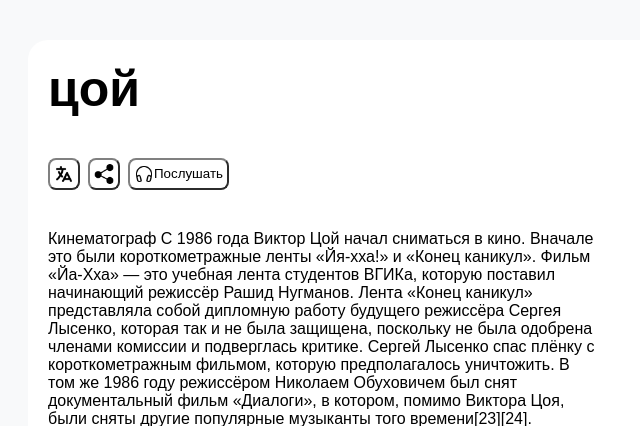
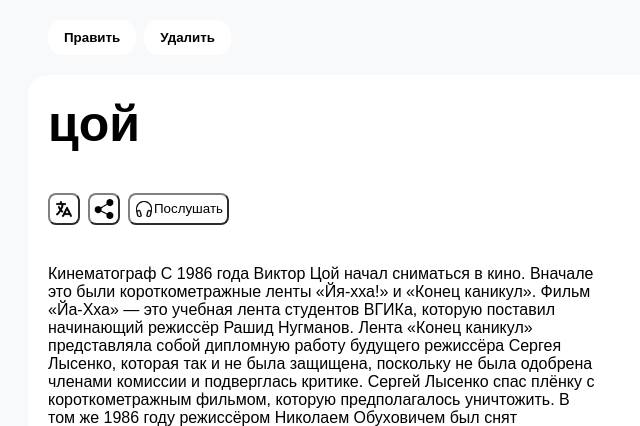
Before and after one commit to GStorm888/Web, a Flask app: a page that uses templates/article.html in a window 1280 px wide. Shown: the part 56-482 px from the top of the page, without its empty margins (92-732 px from the left). Run offline with Flask 3, Linux system fonts and the light colour scheme; data comes from the database, SQL or seed files in the repository; both versions use the stored data as it was after the commit.

Commit message:
доработал БД и кнопки 'правки' и 'удалить'
 доработал БД и сделал рабочую кнопку удаления статьи с подтверждением и визуальную кнопку править

```diff
--- a/database.py
+++ b/database.py
@@ -19,6 +19,21 @@ class Database:
         # фиксируем измнения в бвзе данных
         connection.commit()
 
+    @staticmethod
+    def select(sql, params=()):
+        connection = sqlite3.connect(Database.DATABASE)
+
+        cursor = connection.cursor()
+
+        cursor.execute(sql, params)
+
+        raw_articles = cursor.fetchall()
+
+        articles = []
+        for id, title, content, photo in raw_articles:
+            article = Article(title, content, photo, id)
+            articles.append(article)
+        return articles
 
 
     @staticmethod
@@ -35,6 +50,23 @@ class Database:
         Database.execute("INSERT INTO articles (title, content, photo) VALUES (?, ?, ?)",
                        [article.title, article.content, article.photo])
         return True
+
+    @staticmethod
+    def find_articles_by_id(id):
+        articles = Database.select("SELECT * FROM articles WHERE id = ?", [id])
+        if not articles:
+            return None
+        return articles[0]
+
+    @staticmethod
+    def delete_article_by_id(id):
+        article = Database.find_articles_by_id(id)
+        if article is None:
+            return False
+
+        Database.execute("DELETE FROM articles WHERE id = ?", [id])
+        return True
+
 
     @staticmethod
     def get_all_articles():
--- a/server.py
+++ b/server.py
@@ -1,4 +1,4 @@
-from flask import Flask, render_template, request, redirect, url_for, flash, send_from_directory
+from flask import Flask, render_template, request, redirect, url_for, flash, send_from_directory, abort
 from article import Article
 import os
 from database import Database
@@ -34,6 +34,14 @@ def uploaded_photo(filename):
         app.config["UPLOAD_FOLDER"],
         filename)
 
+
+@app.route("/delete_article/<int:id>", methods=["POST"])
+def delete_article(id):
+    deleted = Database.delete_article_by_id(id)
+    if not deleted:
+        abort(404, f"Article with id: {id} doesn`t exist")
+    return redirect(url_for('index'))
+
 @app.route("/add_article", methods=["GET", "POST"])
 def add_article():
     if request.method =="GET":
@@ -61,7 +69,7 @@ def add_article():
     article = Article(title, content, photo.filename)
     Database.save(article)
 
-    return redirect(url_for("show_articles  "))
+    return redirect(url_for("index"))
 
 @app.route("/articles")
 def show_articles():
--- a/static/article.css
+++ b/static/article.css
@@ -15,6 +15,32 @@ p{
     justify-content: center;
 }
 
+.controls_wrapper{
+    display: flex;
+    justify-self: start;
+    width: 1000px;
+}
+
+.controls{
+    display: flex;
+}
+
+.controls_bttn {
+    color: black;
+    border: none;
+    background-color: white;
+    border-radius: 15px;
+    padding: 10px 16px;
+    cursor: pointer;
+    font-weight: bold;
+    margin-right: 8px;
+}
+
+.controls_bttn:hover{
+    color: white;
+    background-color: #5e2ec8;
+    transition: background-color 0.7s ease-in-out;
+}
 .article {
     background-color: white;
     padding: 20px;
--- a/static/articles.css
+++ b/static/articles.css
@@ -10,6 +10,10 @@
     align-items: center;
     margin-right: 20px;
     margin-bottom: 20px;
+}
+
+.article_card a {
+    text-align: center;
 }
 
 .article_table{
--- a/templates/article.html
+++ b/templates/article.html
@@ -7,6 +7,22 @@
 {% endblock styles%}
 
 {% block content %}
+<div class="controls_wrapper">
+    <div class="controls">
+        <button class="controls_bttn">Править</button>
+
+        <form action="{{ url_for ('delete_article', id=article.id )}}" method="POST">
+            <button type="submit"
+            class="controls_bttn"
+            onclick="return confirm('Вы уверены, что хотите удалить статью?')">
+            Удалить
+            </button>
+        </form>
+
+    </div>
+</div>
+
+
 <div class="article">
     <div class="article_text">
         <div>
```
Also changed, not shown: static/styles.css (+2 -27 lines), templates/ruwiki.html (+1 -20 lines), database.db.
